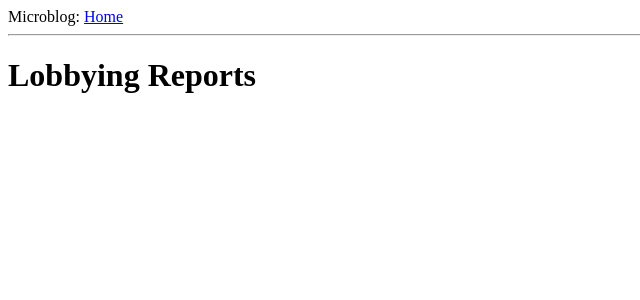
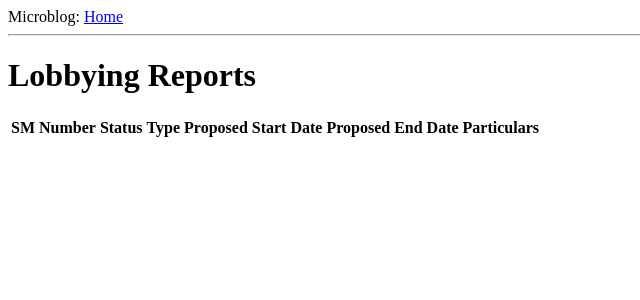
Before and after one commit to RamVasuthevan/TorontoLobbyistRegistry, a Flask app: page /lobbying_reports in a window 1280 px wide. Shown: the top 300 px of the page, without its empty margins (0-640 px from the left). Run offline with Flask 3, Linux system fonts and the light colour scheme; data that the repository does not hold is empty.

Commit message:
Update site for Lobbying Report

```diff
--- a/app/models.py
+++ b/app/models.py
@@ -17,7 +17,7 @@ class LobbyingReport(db.Model):
     id = db.Column(db.Integer, primary_key=True)
     smnumber = db.Column(db.String)
     status = db.Column(db.Enum(LobbyingReportStatus))
-    _type = db.Column(db.Enum(LobbyingReportType))
+    type = db.Column(db.Enum(LobbyingReportType))
     subject_matter = db.Column(db.String)
     particulars = db.Column(db.String)
     proposed_start_date = db.Column(db.Date, nullable=True)
--- a/app/routes.py
+++ b/app/routes.py
@@ -1,7 +1,7 @@
 from flask import render_template, flash, redirect, url_for, request
 from datetime import datetime
 from app import app, db
-from app.models import LobbyingReport
+from app.models import LobbyingReport, LobbyingReportStatus, LobbyingReportType
 
 @app.route('/')
 @app.route('/index')
@@ -10,8 +10,7 @@ def index():
 
 @app.route('/lobbying_reports')
 def lobbying_reports():
-    reports = LobbyingReport.query.all()
-    return render_template('lobbying_reports.html', title='Lobbying Reports', reports=reports)
+    return render_template('lobbying_reports.html', title='Lobbying Reports', lobbying_reports=LobbyingReport.query.all(), lobbying_report_status=LobbyingReportStatus, Lobbying_report_type=LobbyingReportType)
 
 @app.route('/lobbying_report/<int:id>')
 def lobbying_report(id):
--- a/app/templates/index.html
+++ b/app/templates/index.html
@@ -2,5 +2,8 @@
 
 {% block content %}
 <h1>Welcome to Toronto Lobbying Report!</h1>
-<a href="{{ url_for('lobbying_reports') }}">View Lobbying Reports</a>
+<p>View:</p>
+<ul>
+    <li><a href="{{ url_for('lobbying_reports') }}">Lobbying Reports</a></li>
+</ul>
 {% endblock %}
--- a/app/templates/lobbying_report.html
+++ b/app/templates/lobbying_report.html
@@ -1,10 +1,10 @@
 {% extends 'base.html' %}
 
 {% block content %}
-<h1>Lobbying Report {{ report.id }}</h1>
+<h1>Lobbying Report {{ report.smnumber }}</h1>
 <p><strong>SM Number:</strong> {{ report.smnumber }}</p>
-<p><strong>Status:</strong> {{ report.status }}</p>
-<p><strong>Type:</strong> {{ report._type }}</p>
+<p><strong>Status:</strong> {{ report.status.value }}</p>
+<p><strong>Type:</strong> {{ report.type.value }}</p>
 <p><strong>Subject Matter:</strong> {{ report.subject_matter }}</p>
 <p><strong>Particulars:</strong> {{ report.particulars }}</p>
 <p><strong>Proposed Start Date:</strong> {{ report.proposed_start_date }}</p>
--- a/app/templates/lobbying_reports.html
+++ b/app/templates/lobbying_reports.html
@@ -1,10 +1,29 @@
 {% extends 'base.html' %}
 
 {% block content %}
-<h1>Lobbying Reports</h1>
-<ul>
-  {% for report in reports %}
-    <li><a href="{{ url_for('lobbying_report', id=report.id) }}">Report {{ report.id }}</a></li>
-  {% endfor %}
-</ul>
+  <h1>Lobbying Reports</h1>
+  <table>
+    <thead>
+      <tr>
+        <th>SM Number</th>
+        <th>Status</th>
+        <th>Type</th>
+        <th>Proposed Start Date</th>
+        <th>Proposed End Date</th>
+        <th>Particulars</th>
+      </tr>
+    </thead>
+    <tbody>
+      {% for lobbying_report in lobbying_reports %}
+        <tr>
+          <td><a href="{{ url_for('lobbying_report', id=lobbying_report.id) }}">{{ lobbying_report.smnumber }}</a></td>
+          <td>{{ lobbying_report.status.value }}</td>
+          <td>{{ lobbying_report.type.value }}</td>
+          <td>{{ lobbying_report.proposed_start_date }}</td>
+          <td>{{ lobbying_report.proposed_end_date }}</td>
+          <td>{{ lobbying_report.particulars }}</td>
+        </tr>
+      {% endfor %}
+    </tbody>
+  </table>
 {% endblock %}
--- a/processor.py
+++ b/processor.py
@@ -40,7 +40,7 @@ def process_row(row: Dict, db):
         report = LobbyingReport(
             smnumber=smnumber,
             status=status,
-            _type=_type,
+            type=_type,
             subject_matter=subject_matter,
             particulars=particulars,
             proposed_start_date=proposed_start_date,
```
